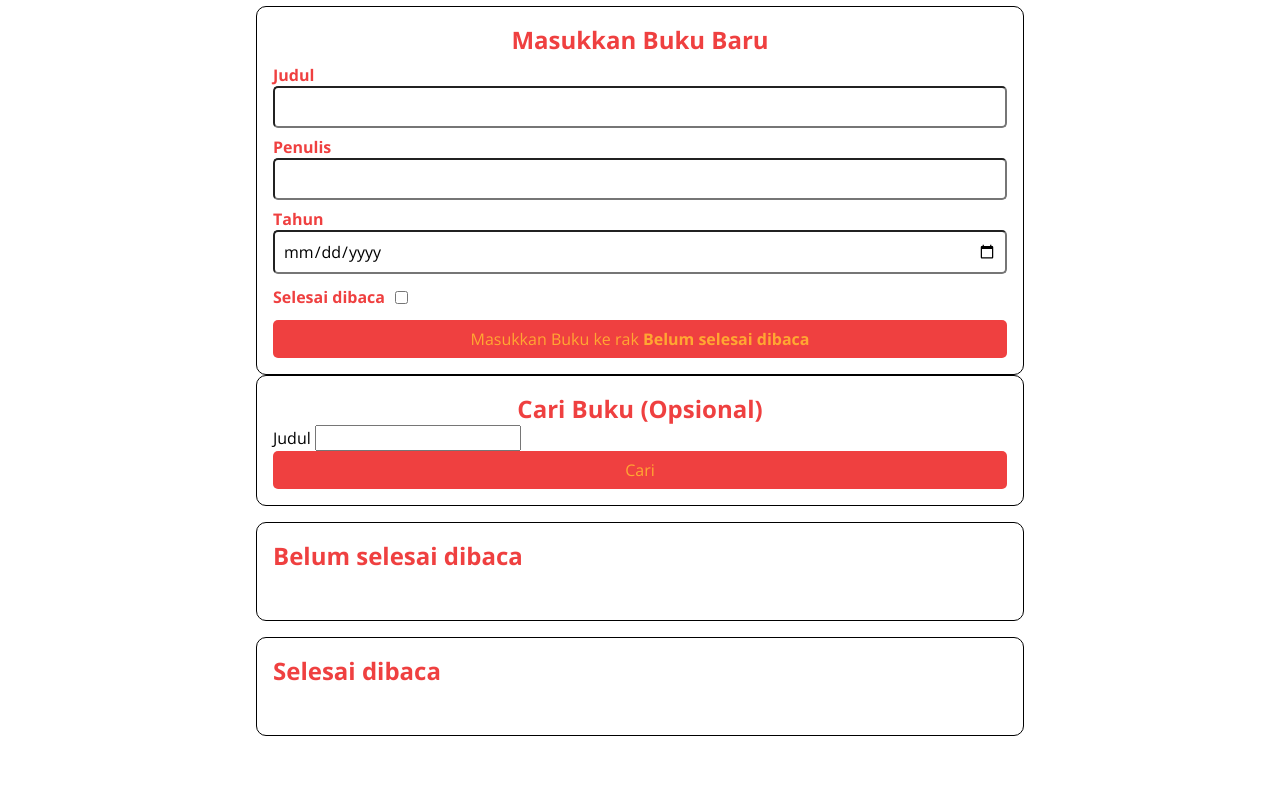
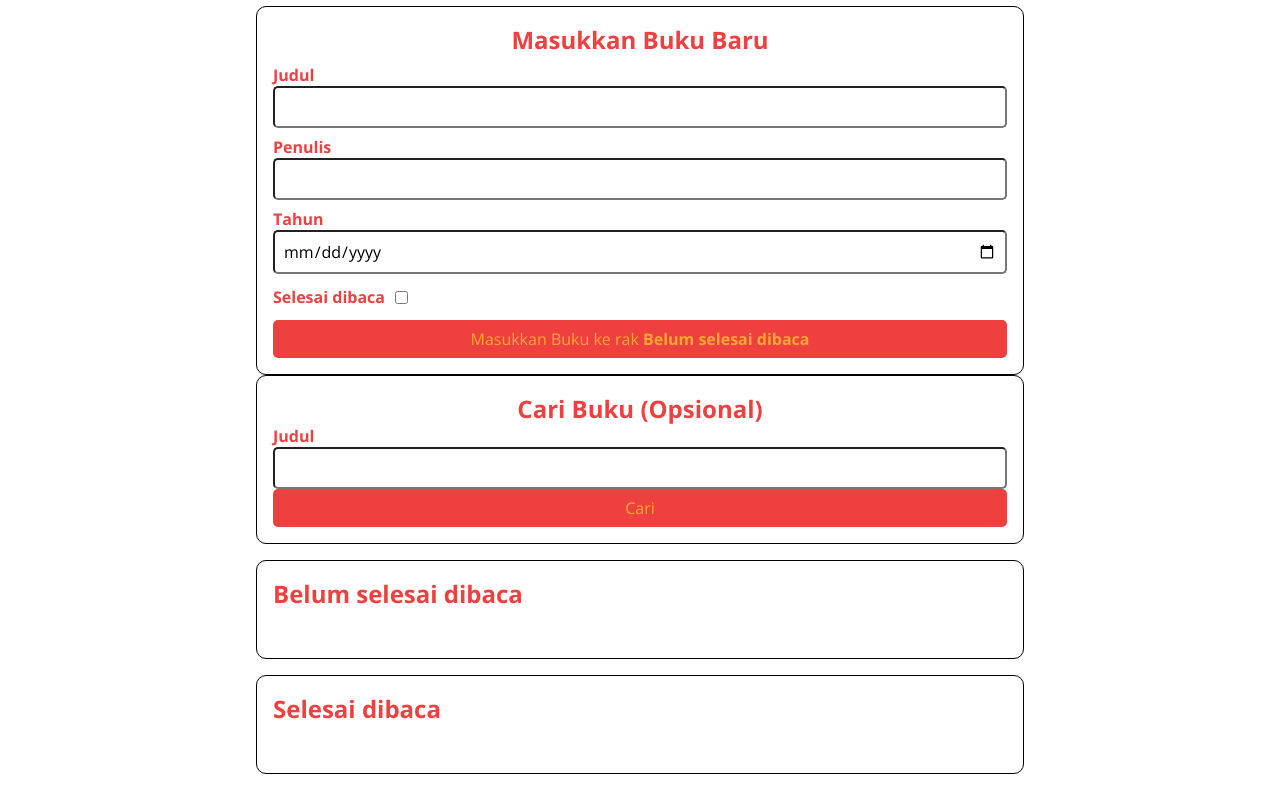
Before and after one commit to price220903/Book-Shelf, a plain HTML site: page index.html in a window 1280 px wide. Shown: the part 77-867 px from the top of the page. Before the commit the page ends 829 px from the top, so only its background shows below. Drawn offline with nearby package versions, Linux system fonts and the light colour scheme.

Commit message:
Update index.html

```diff
--- a/index.html
+++ b/index.html
@@ -45,8 +45,10 @@
     <section class="search_section">
       <h2>Cari Buku (Opsional)</h2>
       <form id="searchBook">
-        <label for="searchBookTitle">Judul</label>
-        <input id="searchBookTitle" type="text">
+        <div class="input">
+          <label for="searchBookTitle">Judul</label>
+          <input id="searchBookTitle" type="text">
+        </div>
         <button id="searchSubmit" type="submit">Cari</button>
       </form>
     </section>
```
